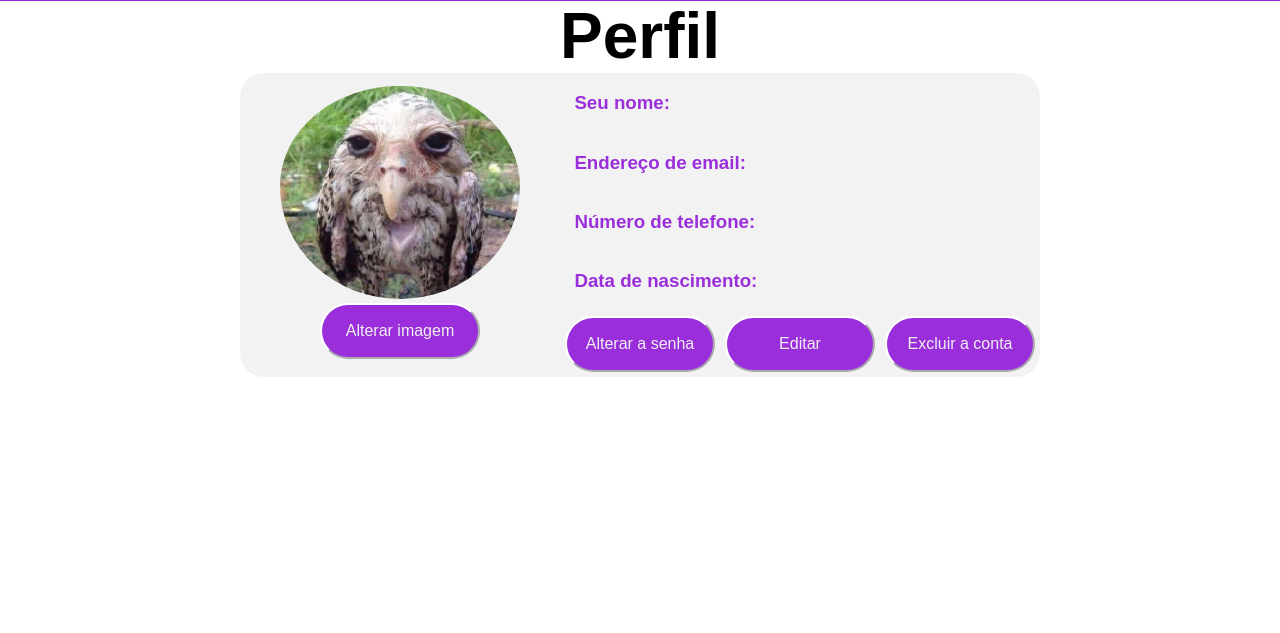
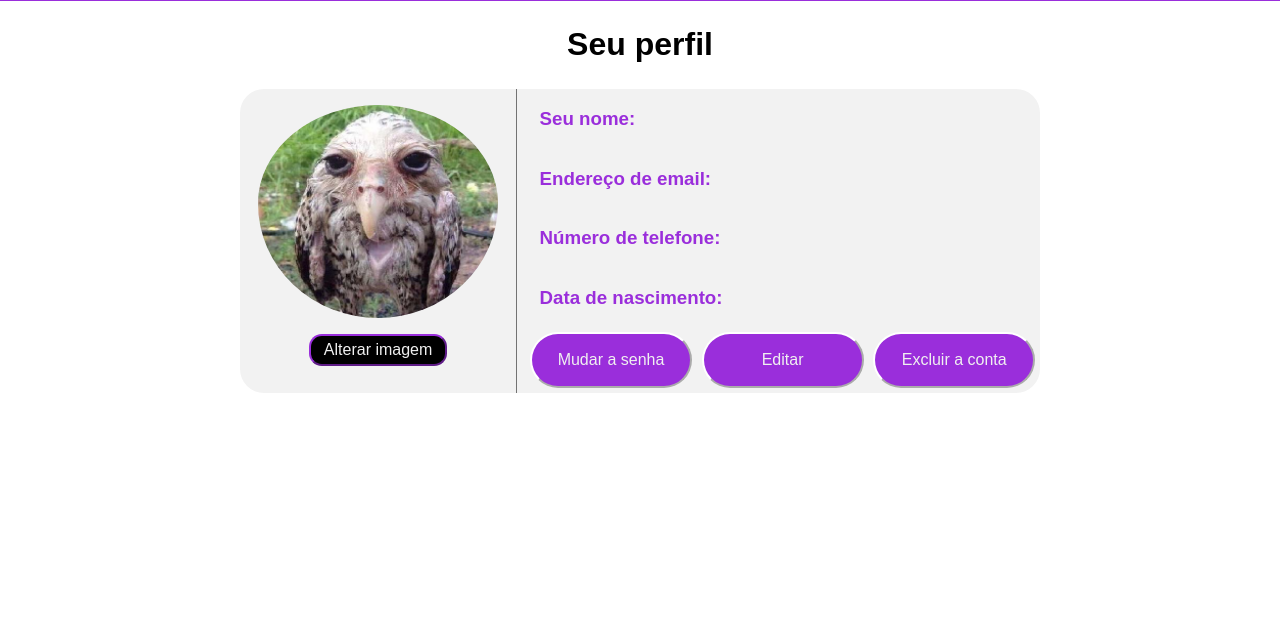
Before and after one commit to JoaoVitor2807/TccJoaoYgor, a PHP site: page /conta.html in a window 1280 px wide. Shown: the part 111-744 px from the top of the page. Run offline with PHP 8.4, Linux system fonts and the light colour scheme; some web fonts are replaced.

Commit message:
ArrumandoImagemPerfil

```diff
--- a/conta.html
+++ b/conta.html
@@ -23,7 +23,7 @@
         </div>
     </header>
     <article>
-        <h1 class="loginH1">Perfil</h1>
+        <h2 class="Perfilh2">Seu perfil</h2>
         <div class="tabelainformacoes">
             <div class="alterarimagemperfil">
                 <img src="Corujão.png">
@@ -37,7 +37,7 @@
             <div><h3>Data de nascimento:</h3></div>
          </div>
             <div class="alteracoes">
-                <input type="button" class="alteracaosenha" value="Alterar a senha">
+                <input type="button" class="alteracaosenha" value="Mudar a senha">
                 <input type="button" class="alteracaoeditar" value="Editar">
                 <input type="button" class="alteracaoexcluir" value="Excluir a conta">
             </div>
--- a/index.css
+++ b/index.css
@@ -351,18 +351,20 @@ h2{
         display: flex;
         flex-direction: column;
         align-items: center;
-        width: 40%;
-    }
+        width: 35%;
+        border-right: .1em solid rgb(115, 115, 115);
+        margin-right: .5em;
+        }
     .alterarimagemperfil>img{
         border-radius: 100%;
         width: 15em;
-        padding-top: .8em;
+        padding-top: 1em;
 
     }
     .informacoes_e_alteracoes{
         display: flex;
         flex-direction: column;
-        width: 60%;
+        width: 65%;
     }
     .informacoes{
         margin-left: .9em;
@@ -394,13 +396,15 @@ h2{
         display: flex;
         flex-direction: row;
         justify-content: center;
-        background-color:#9a2edb;
-        border-radius: 2em;
+        background-color:black;
+        border-radius: .8em;
         margin: .3em;
+        margin-top: 1em;
         color: #f0f0f0;
         font-size: 1em;
-        border-color: white;
-        height: 3.5em;
+        border-color:#9a2edb;
+        border-width: .15em;
+        height: 2em;
     }
     #investimentos{
         display: grid;
@@ -414,3 +418,7 @@ h2{
         border-radius: .8em;
         padding: .5em;
     }
+    .Perfilh2{
+      font-size: 2em;
+      color: #000000;
+    }
```
